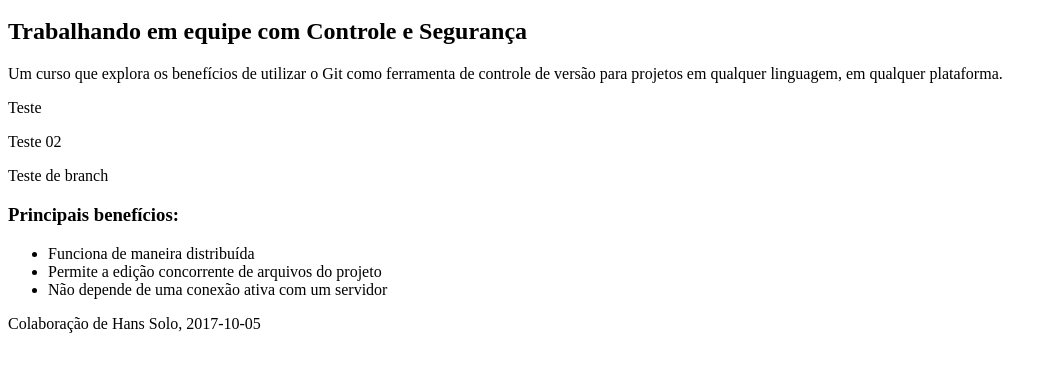
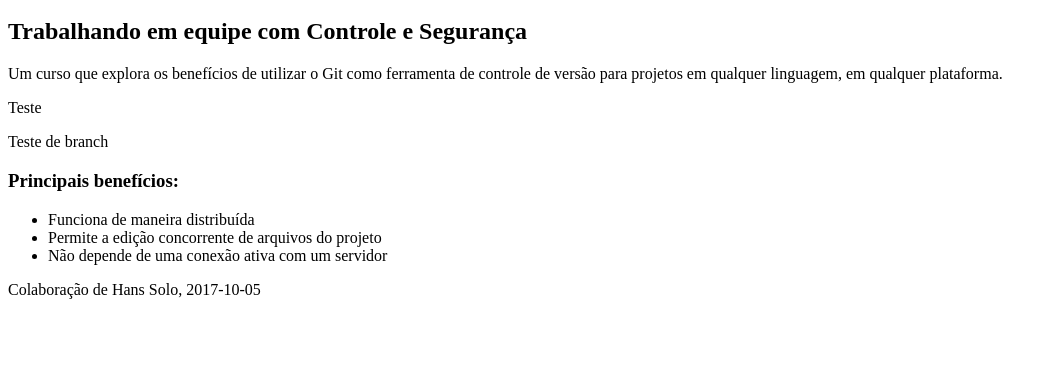
Before and after one commit to alcenor/curso-git, a plain HTML site: page index.html in a window 1280 px wide. Shown: the part 48-420 px from the top of the page, without its empty margins (0-1057 px from the left). Drawn offline with Linux system fonts and the light colour scheme.

Commit message:
Apaga a linha <p>Teste 02</p>

```diff
--- a/index.html
+++ b/index.html
@@ -11,8 +11,6 @@
         <p>Um curso que explora os benefícios de utilizar o Git como ferramenta de controle de versão para projetos em qualquer linguagem, em qualquer plataforma.</p>
 
 		<p>Teste</p>
-
-		<p>Teste 02</p>
 
 		<p>Teste de branch</p>
 
```
